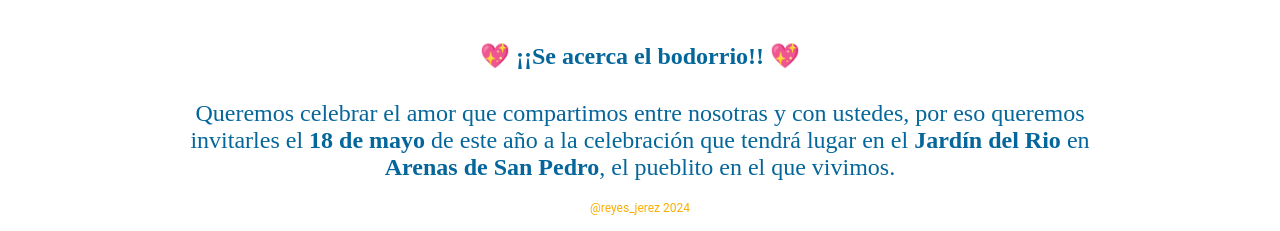
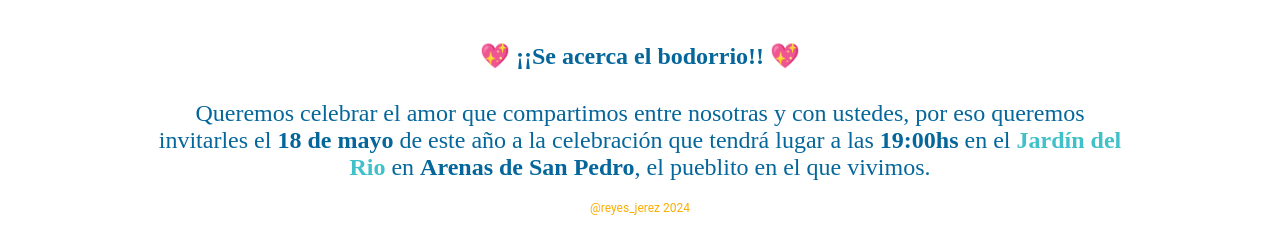
Before and after one commit to reyesjerez/wedding-web-reyes-and-romi, a React (Vite) app: page /#/ in a window 1280 px wide. Shown: the part 565-796 px from the top of the page. Built offline with nearby package versions, Linux system fonts and the light colour scheme; a web font is replaced by a local one.

Commit message:
Copy Spain Wedding

```diff
--- a/src/components/MainLanding.jsx
+++ b/src/components/MainLanding.jsx
@@ -21,9 +21,13 @@ function MainLanding({ setShowModal, setShowContact }) {
         <p className="main__text">
           Queremos celebrar el amor que compartimos entre nosotras y con
           ustedes, por eso queremos invitarles el <b>18 de mayo</b> de este año
-          a la celebración que tendrá lugar en el{" "}
+          a la celebración que tendrá lugar a las <b>19:00hs</b> en el{" "}
           <b>
-            <a href="https://www.jardindelrio.es/" className="link-to">
+            <a
+              href="https://www.jardindelrio.es/"
+              className="link-to"
+              target="_blank"
+            >
               Jardín del Rio
             </a>
           </b>{" "}
--- a/src/scss/App.scss
+++ b/src/scss/App.scss
@@ -312,7 +312,7 @@
 
 .link-to{
     text-decoration: none;
-    color: $darkblue_color;
+    color: $blue_color;
     font-weight: 600;
 }
 
```
